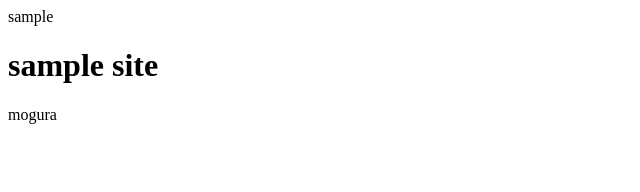
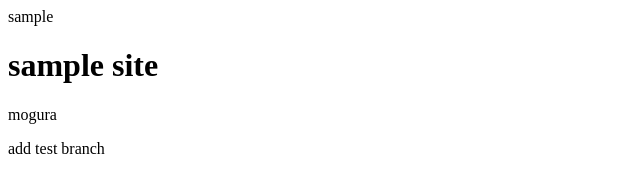
Before and after one commit to yoshimogura/sample, a plain HTML site: page index.html in a window 1280 px wide. Shown: the whole page, without its empty margins (0-640 px from the left). Drawn offline with Linux system fonts and the light colour scheme.

Commit message:
add test

```diff
--- a/index.html
+++ b/index.html
@@ -5,5 +5,6 @@
   <body>
     <h1>sample site</h1>
     <p>mogura</p>
+    <p>add test branch</p>
   </body>
 </html>
```
